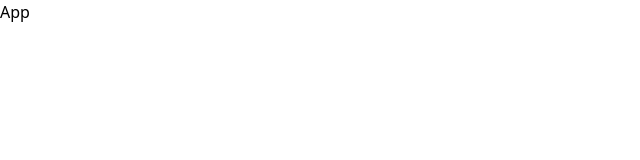
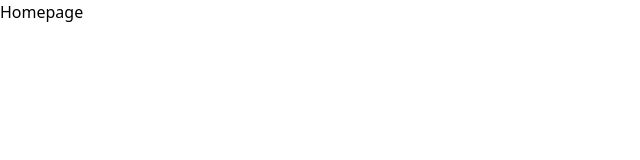
Before and after one commit to SarthakMittal777/badbusiness, a React (Vite) app in the folder client/: page / in a window 1280 px wide. Shown: the top 160 px of the page, without its empty margins (0-640 px from the left). Built offline with nearby package versions, Linux system fonts and the light colour scheme.

Commit message:
config react-router-dom and added basic routes

```diff
--- a/client/package.json
+++ b/client/package.json
@@ -15,7 +15,8 @@
   },
   "dependencies": {
     "react": "^18.2.0",
-    "react-dom": "^18.2.0"
+    "react-dom": "^18.2.0",
+    "react-router-dom": "^6.22.3"
   },
   "devDependencies": {
     "@types/react": "^18.2.66",
--- a/client/src/App.jsx
+++ b/client/src/App.jsx
@@ -1,8 +1,21 @@
+import { BrowserRouter, Routes, Route} from 'react-router-dom';
+import { Homepage } from './pages/Homepage';
+import { Signin } from './pages/Signin';
+import { Signup } from './pages/Signup';
+import { Services } from './pages/Services';
+import { Partners } from './pages/Partners';
+
 const App = () => {
   return (
-    <div>
-      <h1>App</h1>
-    </div>
+    <BrowserRouter>
+      <Routes>
+        <Route path='/' element={<Homepage />}/>
+        <Route path='/signin' element={<Signin />}/>
+        <Route path='/signup' element={<Signup />}/>
+        <Route path='/services' element={<Services />}/>
+        <Route path='/partners' element={<Partners />}/>
+      </Routes>
+    </BrowserRouter>
   );
 };
 
--- /dev/null
+++ b/client/src/pages/Homepage.jsx
@@ -0,0 +1,7 @@
+import React from 'react'
+
+export const Homepage = () => {
+  return (
+    <div>Homepage</div>
+  )
+}
--- /dev/null
+++ b/client/src/pages/Partners.jsx
@@ -0,0 +1,7 @@
+import React from 'react'
+
+export const Partners = () => {
+  return (
+    <div>Partners</div>
+  )
+}
--- /dev/null
+++ b/client/src/pages/Services.jsx
@@ -0,0 +1,7 @@
+import React from 'react'
+
+export const Services = () => {
+  return (
+    <div>Services</div>
+  )
+}
--- /dev/null
+++ b/client/src/pages/Signin.jsx
@@ -0,0 +1,7 @@
+import React from 'react'
+
+export const Signin = () => {
+  return (
+    <div>Signin</div>
+  )
+}
--- /dev/null
+++ b/client/src/pages/Signup.jsx
@@ -0,0 +1,7 @@
+import React from 'react'
+
+export const Signup = () => {
+  return (
+    <div>Signup</div>
+  )
+}
```
Also changed, not shown: 1 other file (tests, documents, lock files or other folders).
